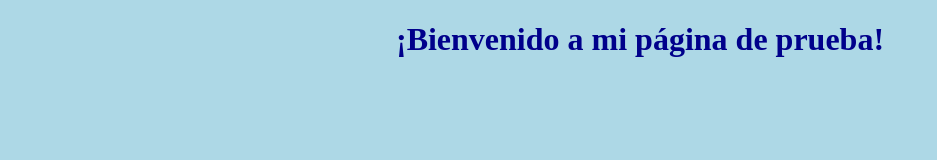
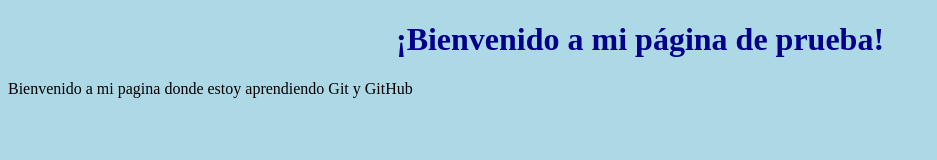
Before and after one commit to bLoqDev/mi-primer-repo, a plain HTML site: page pagina-prueba/index.html in a window 1280 px wide. Shown: the whole page, without its empty margins (0-937 px from the left). Drawn offline with Linux system fonts and the light colour scheme.

Commit message:
Agrego una pequeño parrafo bajo el titulo principal

```diff
--- a/pagina-prueba/index.html
+++ b/pagina-prueba/index.html
@@ -8,5 +8,6 @@
 
   <body>
     <h1>¡Bienvenido a mi página de prueba!</h1>
+    <p>Bienvenido a mi pagina donde estoy aprendiendo Git y GitHub</p>
   </body>
 </html>
```
